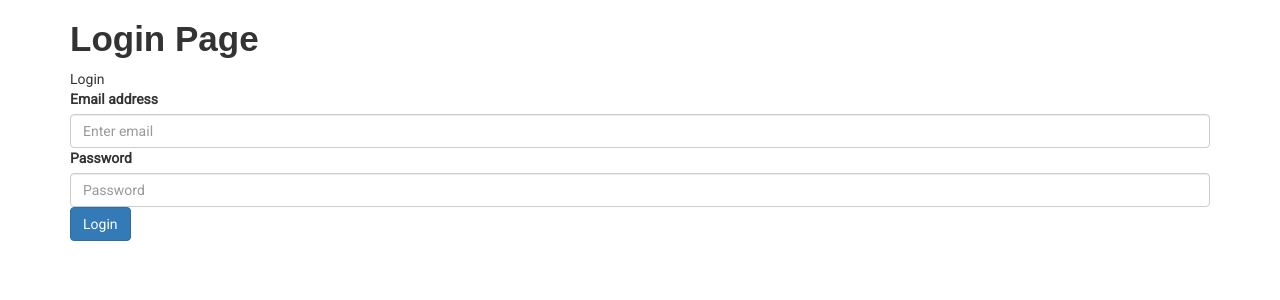
After one commit to KasperOfzeau/ple, a PHP site: page /login.php in a window 1280 px wide. The commit adds this page. Shown: the top 300 px of the page. Run offline with PHP 8.4, Linux system fonts and the light colour scheme.

Commit message:
Created login / logout system

```diff
--- /dev/null
+++ b/js/login.js
@@ -0,0 +1,47 @@
+$(function() {
+    $("#error-msg").hide();
+    $('#login').click(function(e) {
+
+        let self = $(this);
+
+        e.preventDefault(); // prevent default submit behavior
+
+        self.prop('disabled', true);
+
+        var data = $('#login-form').serialize(); // get form data
+
+        // sending ajax request to login.php file, it will process login request and give response.
+        $.ajax({
+            url: '/ple/backend/login.php',
+            type: "POST",
+            data: data,
+        }).done(function(res) {
+            res = JSON.parse(res);
+            if (res['status']) // if login successful redirect user to secure.php page.
+            {
+                // After successful login, redirect to previous page
+                window.history.back();
+            } else {
+
+                var errorMessage = '';
+                // if there is any errors convert array of errors into html string,
+                //here we are wrapping errors into a paragraph tag.
+                console.log(res.msg);
+                $.each(res['msg'], function(index, message) {
+                    errorMessage += '<div>' + message + '</div>';
+                });
+                // place the errors inside the div#error-msg.
+                $("#error-msg").html(errorMessage);
+                $("#error-msg").show(); // show it on the browser, default state, hide
+                // remove disable attribute to the login button,
+                //to prevent multiple form submissions
+                //we have added this attribution on login from submit
+                self.prop('disabled', false);
+            }
+        }).fail(function() {
+            alert("error");
+        }).always(function() {
+            self.prop('disabled', false);
+        });
+    });
+});
--- /dev/null
+++ b/login.php
@@ -0,0 +1,42 @@
+<?php
+include 'backend/config.php';
+?>
+<!DOCTYPE html>
+<html lang="en">
+    <head>
+        <meta charset="utf-8">
+        <meta http-equiv="X-UA-Compatible" content="IE=edge">
+        <meta name="viewport" content="width=device-width, initial-scale=1">
+        <title>Admin | Objectives Data</title>
+        <link rel="stylesheet" href="https://fonts.googleapis.com/css?family=Roboto|Varela+Round">
+        <link rel="stylesheet" href="https://fonts.googleapis.com/icon?family=Material+Icons">
+        <link rel="stylesheet" href="https://maxcdn.bootstrapcdn.com/font-awesome/4.7.0/css/font-awesome.min.css">
+        <link rel="stylesheet" href="https://maxcdn.bootstrapcdn.com/bootstrap/3.3.7/css/bootstrap.min.css">
+        <link rel="stylesheet" href="css/style.css">
+        <link rel="stylesheet" href="css/login.css">
+        <script src="https://ajax.googleapis.com/ajax/libs/jquery/1.12.4/jquery.min.js"></script>
+        <script src="https://maxcdn.bootstrapcdn.com/bootstrap/3.3.7/js/bootstrap.min.js"></script>
+        <script src="js/login.js"></script>
+    </head>
+    <body>
+    <div class="container">
+            <h1>Login Page</h1>
+            <div class="card">
+                <div class="card-header">Login</div>
+                <div class="card-body">
+                    <div id="error-msg" class="alert alert-danger" role="alert"></div>
+                    <form id="login-form" method="post" name="login-form">
+                    <div class="mb-3">
+                            <label for="email">Email address</label>
+                            <input id="email" class="form-control" name="email" type="email" placeholder="Enter email"></div>
+                            <div class="mb-3">
+                            <label for="password">Password</label>
+                            <input id="password" class="form-control" name="password" type="password" placeholder="Password">
+                        </div>
+                        <button id="login" class="btn btn-primary" type="submit">Login</button>
+                    </form>
+                </div>
+            </div>
+        </div>
+    </body>
+</html>
--- /dev/null
+++ b/logout.php
@@ -0,0 +1,4 @@
+<?php
+session_start();
+session_destroy();
+header('location: /ple/index.php');
```
Also changed, not shown: backend/login.php (added, +52 -0 lines), objective.php (+9 -1 lines).
